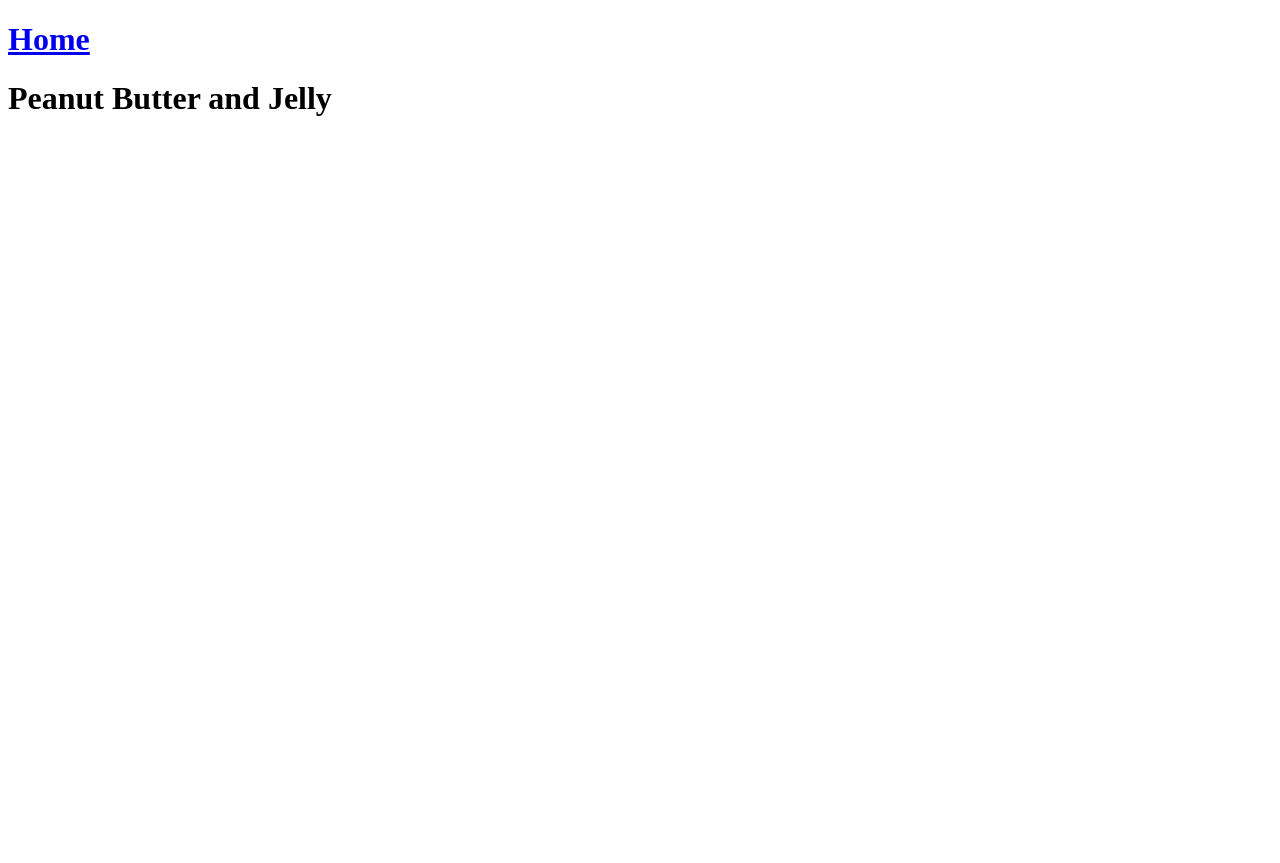
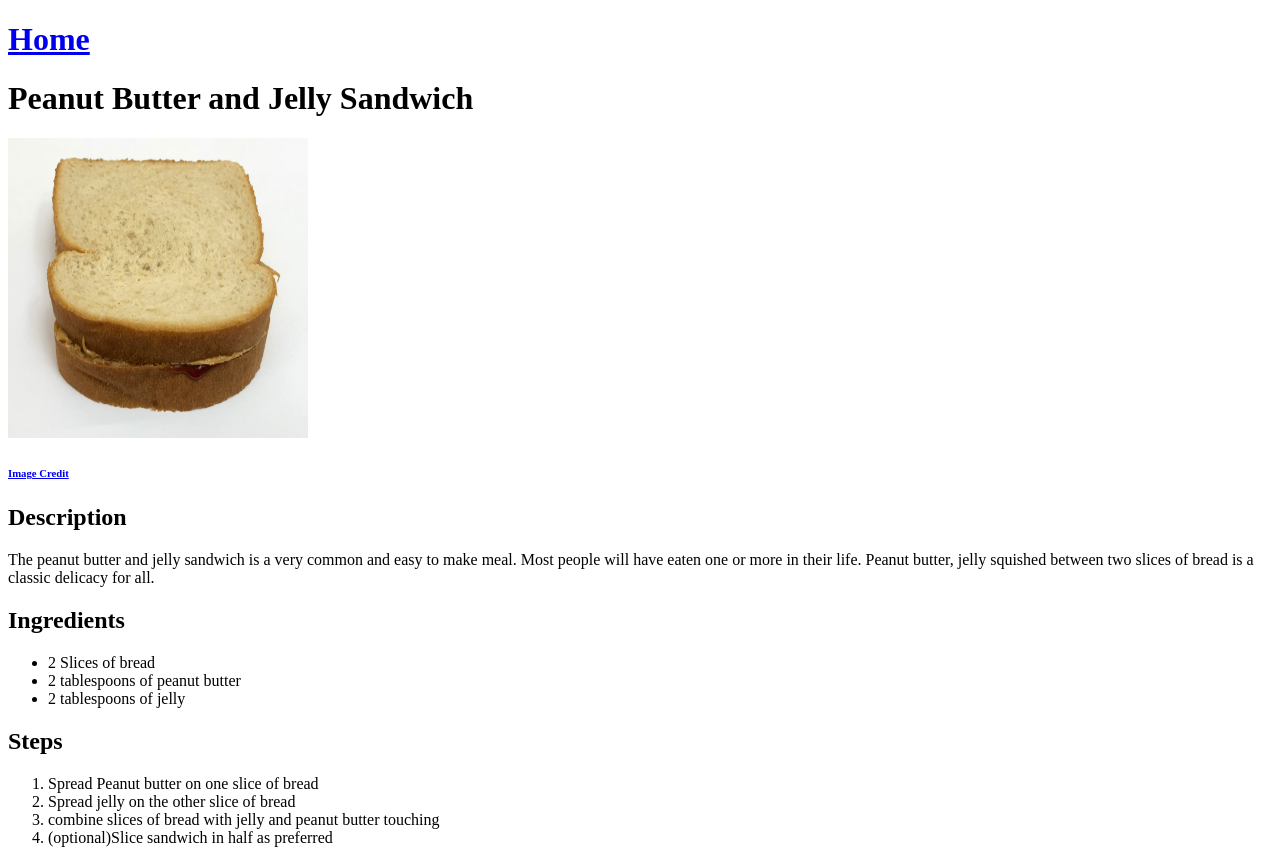
Before and after one commit to Sudusius/odin-recipes, a plain HTML site: page recipes/peanut-butter-and-jelly.html in a window 1280 px wide. Before the commit the page ends 800 px from the top, so only its background shows below. Drawn offline with Linux system fonts and the light colour scheme.

Commit message:
Add content to PBJ recipe page
Added content to the recipe page. Image used linked and credited.

```diff
--- a/recipes/peanut-butter-and-jelly.html
+++ b/recipes/peanut-butter-and-jelly.html
@@ -4,6 +4,38 @@
     <meta charset="utf-8">
     <title> Peanut Butter and Jelly</title>
 </head>
+<body>
     <h1><a href="../index.html">Home</a></h1>
-    <h1>Peanut Butter and Jelly</h1>
+    <h1>Peanut Butter and Jelly Sandwich</h1>
+
+    <img src="../images/pbj.jpg" width="300" height="300">
+    <h6><a href="https://commons.wikimedia.org/wiki/File:2020-05-05_00_10_00_A_peanut_butter_and_jelly_sandwich_composed_of_two_slices_of_Sara_Lee_white_whole_grain_bread,_Welch%27s_concord_grape_jelly_and_Jif_peanut_butter_in_the_Franklin_Farm_section_of_Oak_Hill,_Fairfax_County,_Virginia.jpg"
+        rel="noreferrer"
+        target="_blank">
+        Image Credit</a></h6>
+
+
+    <h2>Description</h2>
+    <p>The peanut butter and jelly sandwich is a very common and easy to make meal.
+        Most people will have eaten one or more in their life. Peanut butter, jelly
+        squished between two slices of bread is a classic delicacy for all.
+    </p>
+
+
+    <h2>Ingredients</h2>
+    <ul>
+        <li>2 Slices of bread</li>
+        <li>2 tablespoons of peanut butter</li>
+        <li>2 tablespoons of jelly</li>
+    </ul>
+
+
+    <h2>Steps</h2>
+    <ol>
+        <li>Spread Peanut butter on one slice of bread</li>
+        <li>Spread jelly on the other slice of bread</li>
+        <li>combine slices of bread with jelly and peanut butter touching</li>
+        <li>(optional)Slice sandwich in half as preferred</li>
+    </ol>
+</body>
 </html>
```
Also changed, not shown: images/pbj.jpg (added).
